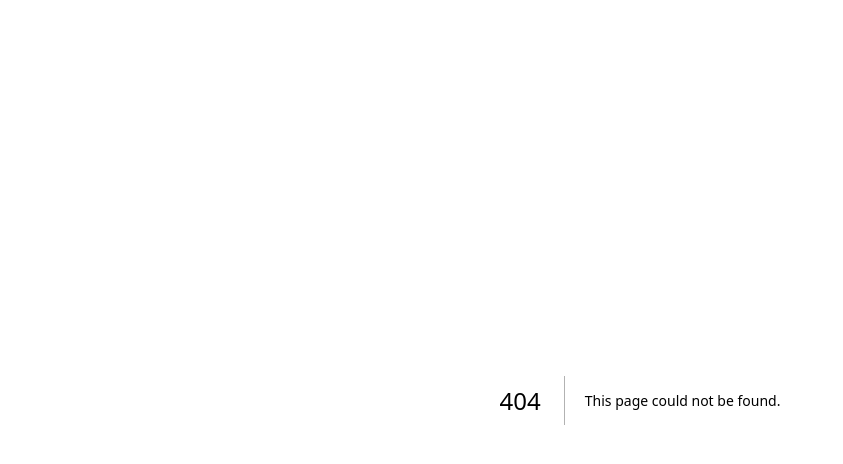
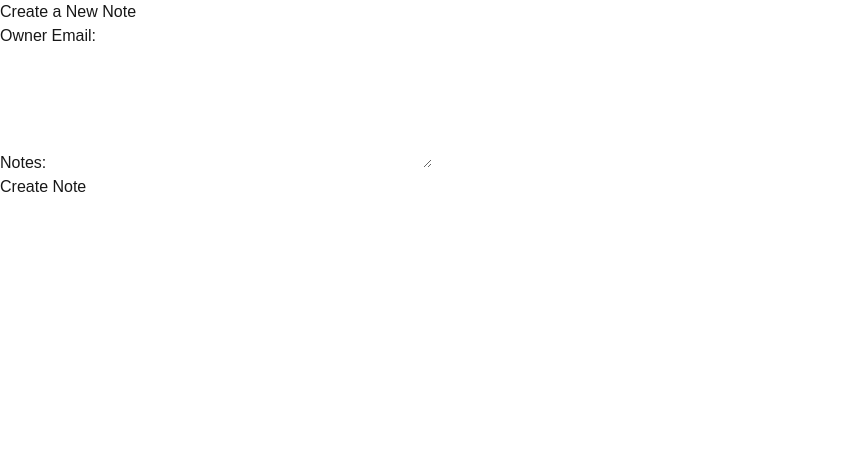
Before and after one commit to Tanaka878/Focus-Flow-Frontend, a Next.js app: page /views/create-notes in a window 1280 px wide. Before the commit this address had no page. Shown: the top 464 px of the page, without its empty margins (0-843 px from the left). Built offline with nearby package versions, Linux system fonts and the light colour scheme.

Commit message:
chnaged the routing for the manual creation page to lowercase added all the natural routing between the files

```diff
--- a/src/app/page.tsx
+++ b/src/app/page.tsx
@@ -1,4 +1,4 @@
-import Login from "./Views/login/page";
+import Login from "./views/login/page";
 export default function Home() {
   return (
     <div>
--- /dev/null
+++ b/src/app/views/create-notes/page.tsx
@@ -0,0 +1,73 @@
+import React, { useState } from 'react';
+
+const CreateNote = () => {
+  const [ownerEmail, setOwnerEmail] = useState('');
+  const [notes, setNotes] = useState('');
+  const [message, setMessage] = useState('');
+
+ const handleSubmit = async (e: React.FormEvent<HTMLFormElement>) => {
+    e.preventDefault();
+
+    const noteData = {
+      ownerEmail,
+      notes,
+    };
+
+    try {
+      const response = await fetch('http://localhost:8822/api/projects/saveNotes', {
+        method: 'POST',
+        headers: {
+          'Content-Type': 'application/json',
+        },
+        body: JSON.stringify(noteData),
+      });
+
+      if (response.ok) {
+        setMessage('Note created successfully!');
+        setOwnerEmail('');
+        setNotes('');
+      } else {
+        const errorData = await response.json();
+        setMessage(`Error: ${errorData.message || 'Failed to create note'}`);
+      }
+    } catch (error) {
+        console.log('Error creating note:', error);
+      setMessage( 'Failed to create note');
+    }
+  };
+
+  return (
+    <div>
+      <h2>Create a New Note</h2>
+      <form onSubmit={handleSubmit}>
+        <div>
+          <label>
+            Owner Email:
+            <input
+              type="email"
+              value={ownerEmail}
+              onChange={(e) => setOwnerEmail(e.target.value)}
+              required
+            />
+          </label>
+        </div>
+        <div>
+          <label>
+            Notes:
+            <textarea
+              value={notes}
+              onChange={(e) => setNotes(e.target.value)}
+              required
+              rows={5}
+              cols={40}
+            />
+          </label>
+        </div>
+        <button type="submit">Create Note</button>
+      </form>
+      {message && <p>{message}</p>}
+    </div>
+  );
+};
+
+export default CreateNote;
--- a/src/app/Views/Layout/page.tsx
+++ b/src/app/views/layout/page.tsx
@@ -4,7 +4,7 @@ import Navbar from "../NavBar";
 import TopNavbar from "../TopNavBar";
 import Home from "../Home";
 import Settings from "../Settings";
-import ProjectCreationPage from "../ProjectCreation/page";
+import ProjectCreationPage from "../project-creation/page";
 
 export default function Layout({  }) {
     const [currentView, setCurrentView] = useState('Home');
--- a/src/app/Views/ManualCreation/page.tsx
+++ b/src/app/views/manual-creation/page.tsx
@@ -155,6 +155,8 @@ const Create: React.FC = () => {
     try {
       await postProjectData(formData);
       alert('Project created successfully!');
+            window.location.href = '/Views/Layout/';
+
     } catch {
       alert('Failed to create project. Please try again.');
     }
--- a/src/app/Views/ProjectCreation/page.tsx
+++ b/src/app/views/project-creation/page.tsx
@@ -9,11 +9,11 @@ const ProjectCreationPage = () => {
   const [hoveredOption, setHoveredOption] = useState<string | null>("");
 
   const handleManualCreate = () => {
-    router.push('/Views/ProjectCreation/');
+    router.push('/views/manual-creation/');
   };
 
   const handleAICreate = () => {
-    router.push('/Views/AI_Creation/');
+    router.push('/views/ai-creation/');
   };
 
   return (
```
Also changed, not shown: src/app/views/Home.tsx (renamed from src/app/Views/Home.tsx), src/app/views/NavBar.tsx (renamed from src/app/Views/NavBar.tsx), src/app/views/Settings.tsx (renamed from src/app/Views/Settings.tsx), src/app/views/TopNavBar.tsx (renamed from src/app/Views/TopNavBar.tsx), src/app/views/ai-creation/page.tsx (renamed from src/app/Views/AI_Creation/page.tsx), src/app/views/login/page.tsx (renamed from src/app/Views/login/page.tsx), src/app/views/signup/page.tsx (renamed from src/app/Views/signup/page.tsx).
